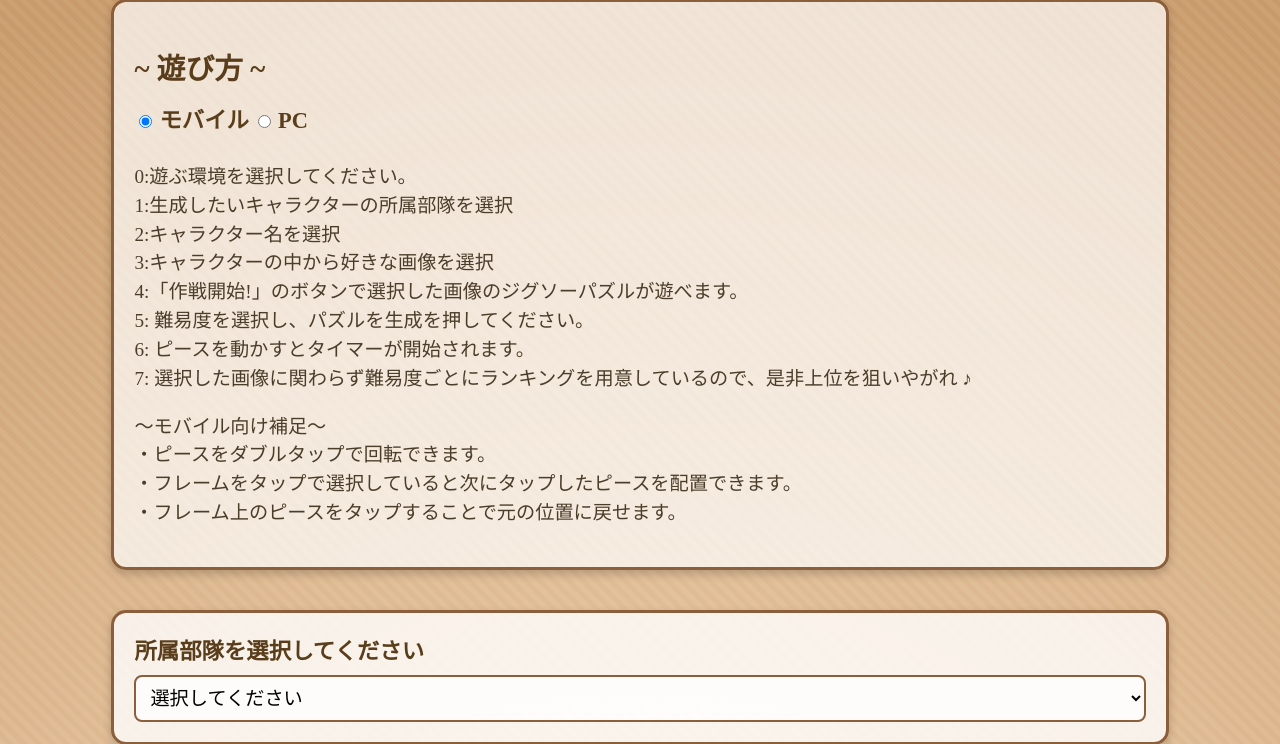
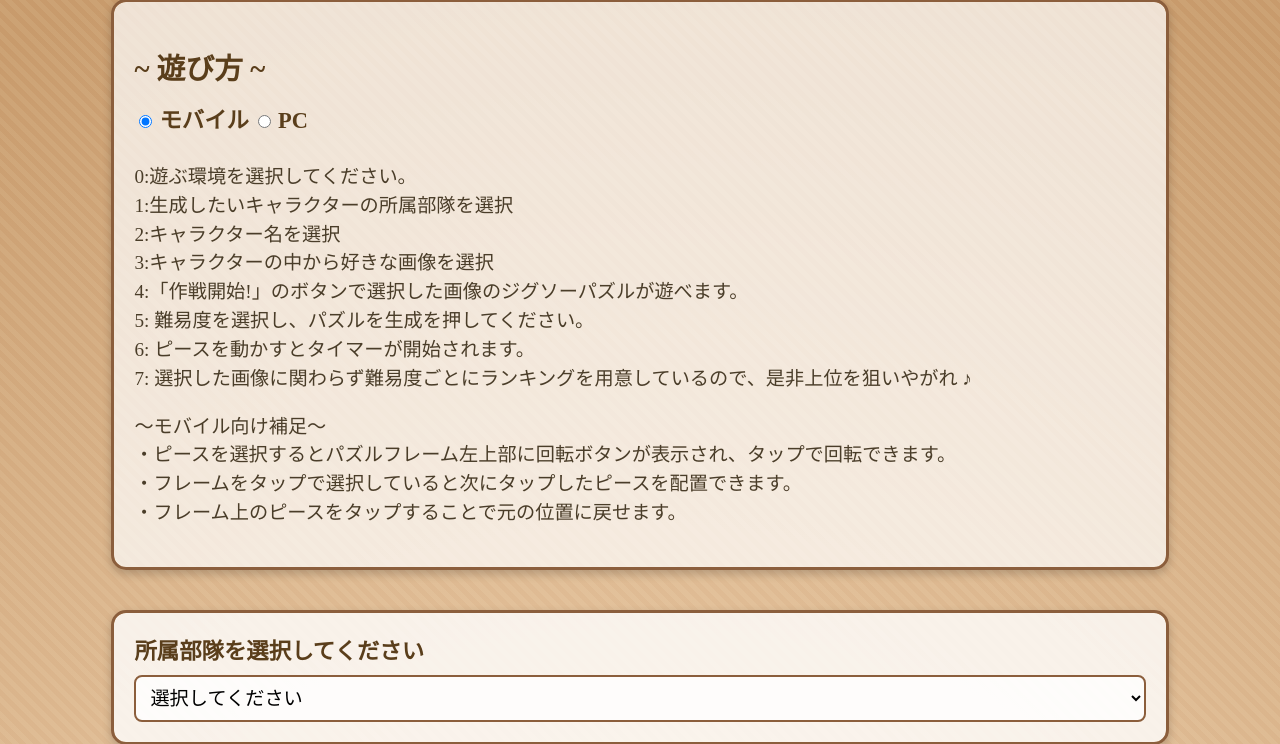
Before and after one commit to Megami1016/Jigsaw, a Flask app: page / in a window 1280 px wide. Shown: the part 132-876 px from the top of the page. Run offline with Flask 3, Linux system fonts and the light colour scheme.

Commit message:
修正内容記述

```diff
--- a/templates/PictureSelect.html
+++ b/templates/PictureSelect.html
@@ -28,7 +28,7 @@
         </p>
         <p>
             ～モバイル向け補足～<br>
-            ・ピースをダブルタップで回転できます。<br>
+            ・ピースを選択するとパズルフレーム左上部に回転ボタンが表示され、タップで回転できます。<br>
             ・フレームをタップで選択していると次にタップしたピースを配置できます。<br>
             ・フレーム上のピースをタップすることで元の位置に戻せます。
         </p>
@@ -102,6 +102,9 @@
         </p>
         <p>
             ~更新内容~<br>
+            [2025/3/2]<br>
+            モバイル版の回転機能をダブルタップからボタンに仕様変更<br>
+            正しいフレームにはめた後に角度を正確にセットした場合でも完成判定が行われるように修正<br>
             [2025/3/1]<br>
             焦って操作を行うと配置処理が止まる原因不明のバグを確認中<br><br>
             高難易度の回転操作が必要な際に起きてしまいやすいのでご注意ください。<br>
```
